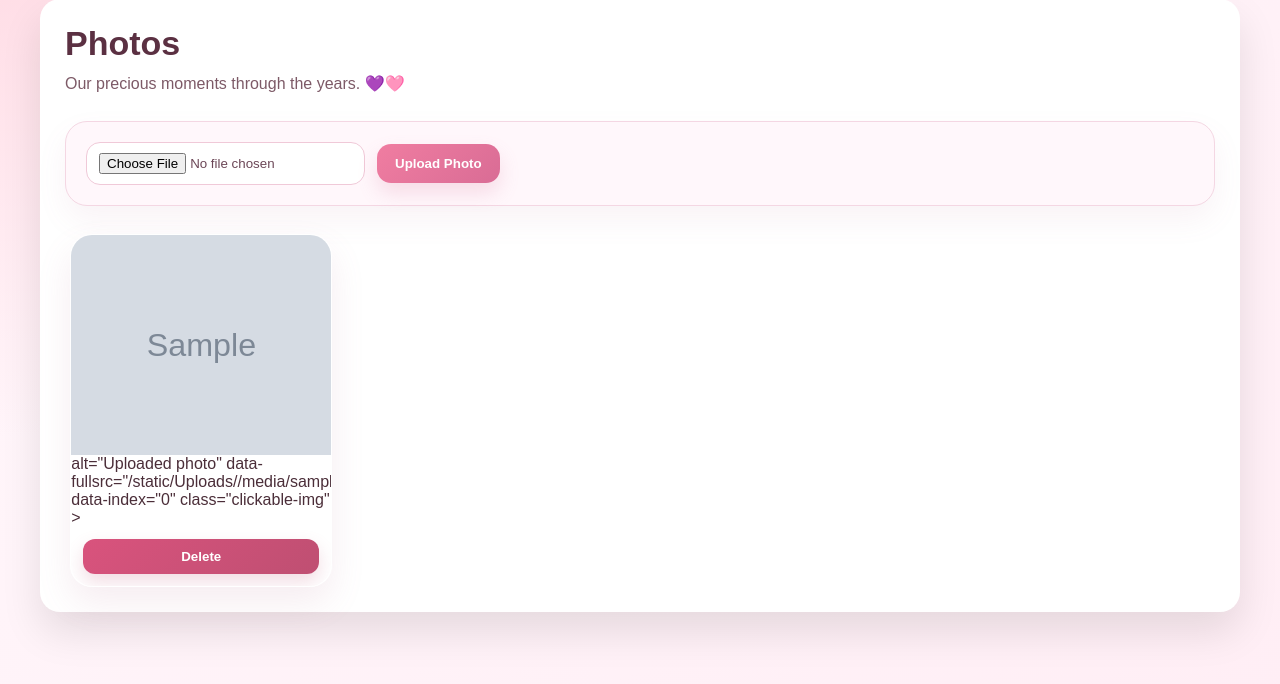
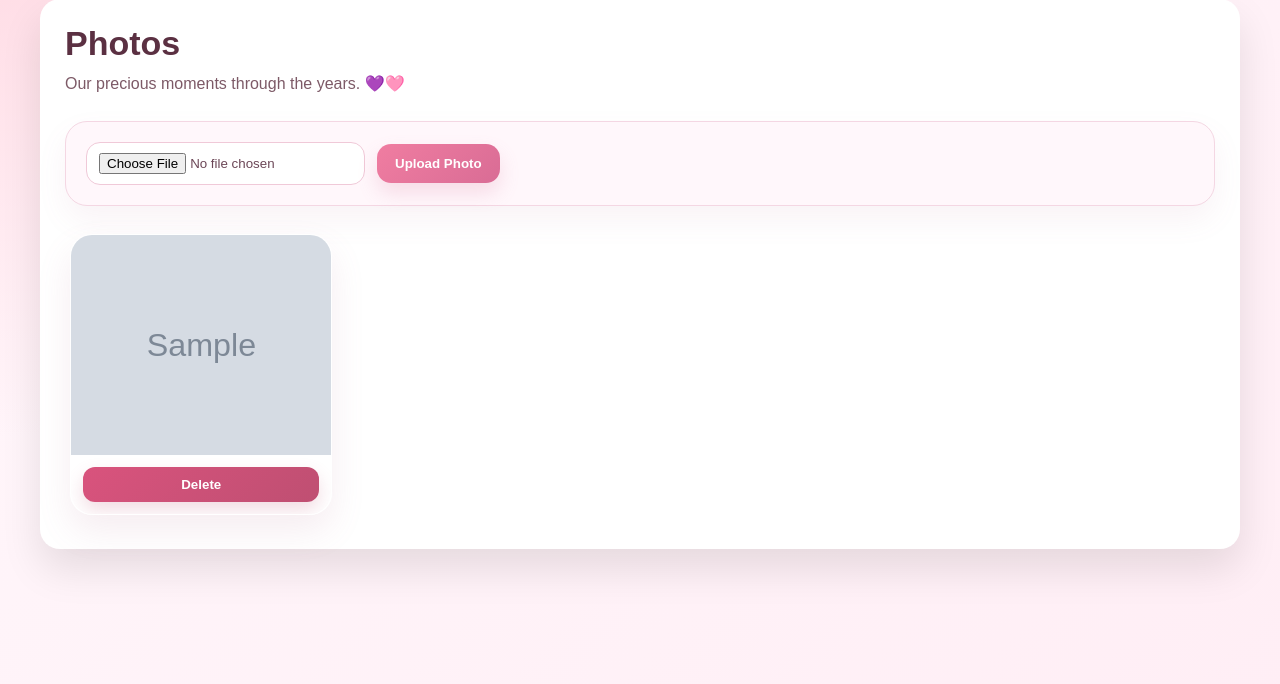
Before and after one commit to josephwaynek2000-alt/login_project, a Flask app: template templates/photos.html in a window 1280 px wide. Shown: the part 91-775 px from the top of the page. Run offline with Flask 3, Linux system fonts and the light colour scheme; the template is opened without the code that fills it: most values are stand-ins (such as "Sample title", 1, 10 or a date in 2020); grey boxes marked "Sample" are stand-in pictures.

Commit message:
updates to app.py and photos

```diff
--- a/app.py
+++ b/app.py
@@ -8,10 +8,10 @@ app = Flask(__name__)
 app.secret_key = os.environ.get("SECRET_KEY", "dev-only-secret")
 
 ALLOWED_EXTENSIONS = {"png", "jpg", "jpeg", "gif", "webp"}
-UPLOAD_FOLDER = os.path.join("static", "Uploads")
+UPLOAD_FOLDER = os.path.join("static", "uploads")
 
 app.config["SESSION_COOKIE_SECURE"] = True
-app.config["SESSION_COOKIE_SECURE"] = True
+app.config["SESSION_COOKIE_SECURE"] = "Lax"
 app.config["UPLOAD_FOLDER"] = UPLOAD_FOLDER
 app.config["MAX_CONTENT_LENGTH"] = 10 * 1024 * 1024
 os.makedirs(app.config["UPLOAD_FOLDER"], exist_ok=True)
--- a/templates/photos.html
+++ b/templates/photos.html
@@ -251,9 +251,9 @@
         {% for image in images %}
             <div class="photo-card">
                 <img
-                    src="{{ url_for('static', filename='uploads/' + image) }}">
+                    src="{{ url_for('static', filename='uploads/' + image) }}"
                     alt="Uploaded photo"
-                    data-fullsrc="{{ url_for('static', filename='Uploads/' + image) }}"
+                    data-fullsrc="{{ url_for('static', filename='uploads/' + image) }}"
                     data-index="{{ loop.index0 }}"
                     class="clickable-img"
                 >
```
